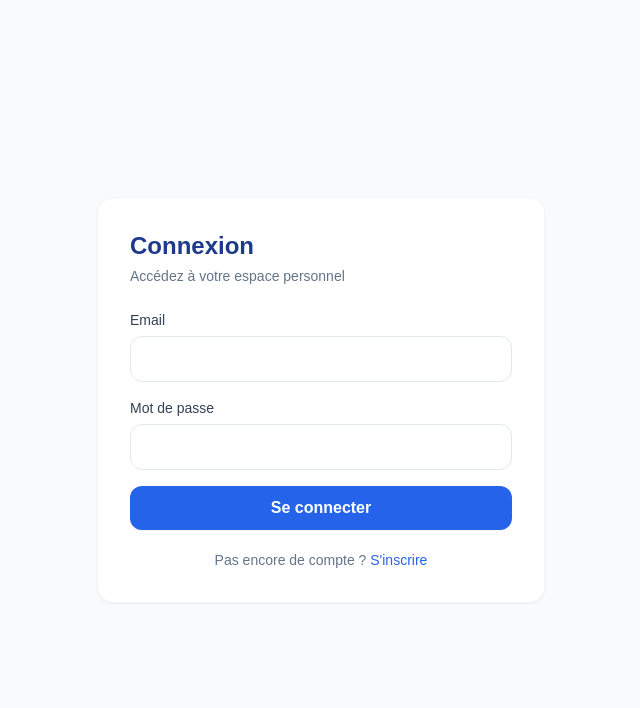
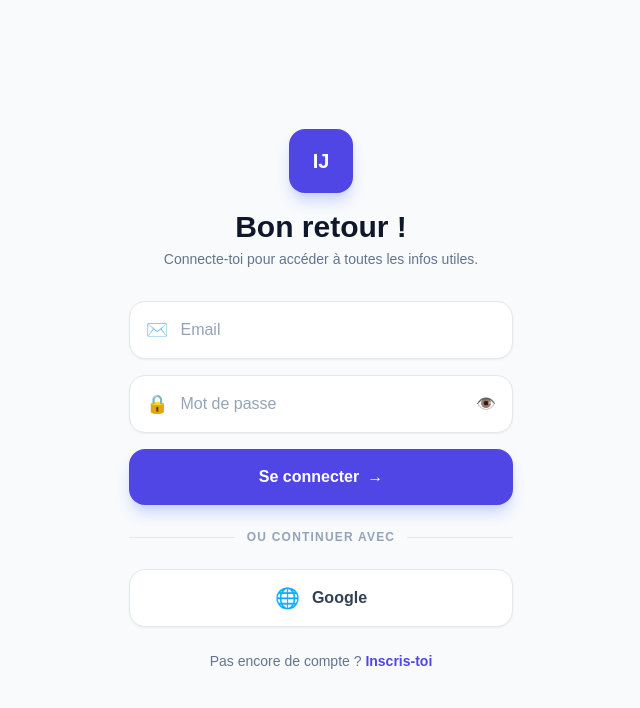
Before and after one commit to Guigui04/CCAPV, a React (Vite) app: page /login in a window 1280 px wide. Shown: the top 708 px of the page, without its empty margins (319-959 px from the left). Built offline with nearby package versions, Linux system fonts and the light colour scheme; no server answers.

Commit message:
Update LoginPage.tsx

```diff
--- a/src/pages/LoginPage.tsx
+++ b/src/pages/LoginPage.tsx
@@ -7,6 +7,7 @@ export default function LoginPage() {
   const navigate = useNavigate()
   const [email, setEmail] = useState('')
   const [password, setPassword] = useState('')
+  const [showPwd, setShowPwd] = useState(false)
   const [error, setError] = useState('')
   const [loading, setLoading] = useState(false)
 
@@ -19,23 +20,78 @@ export default function LoginPage() {
   }
 
   return (
-    <div className="min-h-screen flex items-center justify-center bg-slate-50 px-4">
-      <div className="card w-full max-w-md p-8">
-        <h1 className="font-display font-bold text-2xl text-blue-900 mb-1">Connexion</h1>
-        <p className="text-slate-500 text-sm mb-6">Accédez à votre espace personnel</p>
-        {error && <div className="bg-red-50 border border-red-200 text-red-700 rounded-xl px-4 py-3 text-sm mb-4">{error}</div>}
+    <div className="min-h-screen bg-slate-50 flex flex-col items-center justify-center px-6">
+      <div className="w-full max-w-sm">
+        {/* Logo */}
+        <div className="flex flex-col items-center mb-8">
+          <div className="w-16 h-16 bg-indigo-600 rounded-2xl flex items-center justify-center mb-4 shadow-lg shadow-indigo-200">
+            <span className="text-white font-black text-xl">IJ</span>
+          </div>
+          <h1 className="text-3xl font-black text-slate-900">Bon retour !</h1>
+          <p className="text-slate-500 text-sm mt-1 text-center">Connecte-toi pour accéder à toutes les infos utiles.</p>
+        </div>
+
+        {error && (
+          <div className="bg-red-50 border border-red-200 text-red-600 rounded-2xl px-4 py-3 text-sm mb-4 text-center">{error}</div>
+        )}
+
         <form onSubmit={handleSubmit} className="space-y-4">
-          <div>
-            <label className="block text-sm font-medium text-slate-700 mb-1.5">Email</label>
-            <input type="email" className="input-field" value={email} onChange={e => setEmail(e.target.value)} required />
+          {/* Email */}
+          <div className="bg-white rounded-2xl border border-slate-200 flex items-center gap-3 px-4 py-3.5 shadow-sm focus-within:border-indigo-400 focus-within:ring-2 focus-within:ring-indigo-100 transition-all">
+            <span className="text-slate-400 text-lg">✉️</span>
+            <input
+              type="email"
+              placeholder="Email"
+              className="flex-1 bg-transparent outline-none text-slate-800 placeholder-slate-400 text-base"
+              value={email}
+              onChange={e => setEmail(e.target.value)}
+              required
+            />
           </div>
-          <div>
-            <label className="block text-sm font-medium text-slate-700 mb-1.5">Mot de passe</label>
-            <input type="password" className="input-field" value={password} onChange={e => setPassword(e.target.value)} required />
+
+          {/* Password */}
+          <div className="bg-white rounded-2xl border border-slate-200 flex items-center gap-3 px-4 py-3.5 shadow-sm focus-within:border-indigo-400 focus-within:ring-2 focus-within:ring-indigo-100 transition-all">
+            <span className="text-slate-400 text-lg">🔒</span>
+            <input
+              type={showPwd ? 'text' : 'password'}
+              placeholder="Mot de passe"
+              className="flex-1 bg-transparent outline-none text-slate-800 placeholder-slate-400 text-base"
+              value={password}
+              onChange={e => setPassword(e.target.value)}
+              required
+            />
+            <button type="button" onClick={() => setShowPwd(s => !s)} className="text-slate-400 hover:text-slate-600">
+              {showPwd ? '🙈' : '👁️'}
+            </button>
           </div>
-          <button type="submit" disabled={loading} className="btn-primary w-full">{loading ? 'Connexion…' : 'Se connecter'}</button>
+
+          {/* Submit */}
+          <button
+            type="submit"
+            disabled={loading}
+            className="w-full bg-indigo-600 hover:bg-indigo-700 text-white font-black text-base py-4 rounded-2xl shadow-lg shadow-indigo-200 transition-all active:scale-[0.98] flex items-center justify-center gap-2 disabled:opacity-60"
+          >
+            {loading ? 'Connexion…' : <><span>Se connecter</span><span>→</span></>}
+          </button>
         </form>
-        <p className="text-sm text-slate-500 text-center mt-5">Pas encore de compte ? <Link to="/register" className="text-blue-600 hover:underline font-medium">S'inscrire</Link></p>
+
+        {/* Divider */}
+        <div className="flex items-center gap-3 my-6">
+          <div className="flex-1 h-px bg-slate-200" />
+          <span className="text-xs font-bold text-slate-400 uppercase tracking-widest">Ou continuer avec</span>
+          <div className="flex-1 h-px bg-slate-200" />
+        </div>
+
+        {/* Google */}
+        <button className="w-full bg-white border border-slate-200 rounded-2xl py-3.5 flex items-center justify-center gap-3 font-bold text-slate-700 shadow-sm hover:shadow-md transition-all">
+          <span className="text-xl">🌐</span>
+          <span>Google</span>
+        </button>
+
+        <p className="text-center text-sm text-slate-500 mt-6">
+          Pas encore de compte ?{' '}
+          <Link to="/register" className="text-indigo-600 font-bold hover:underline">Inscris-toi</Link>
+        </p>
       </div>
     </div>
   )
```
